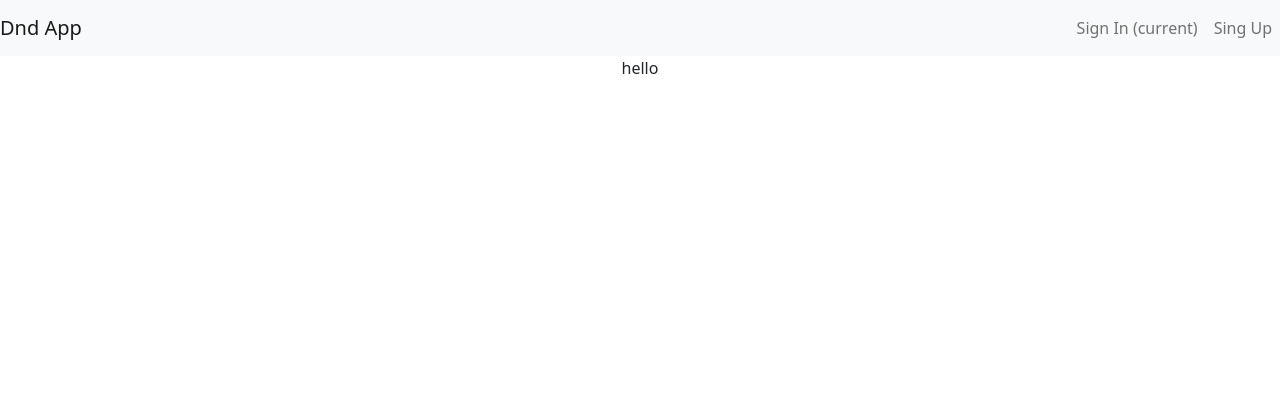
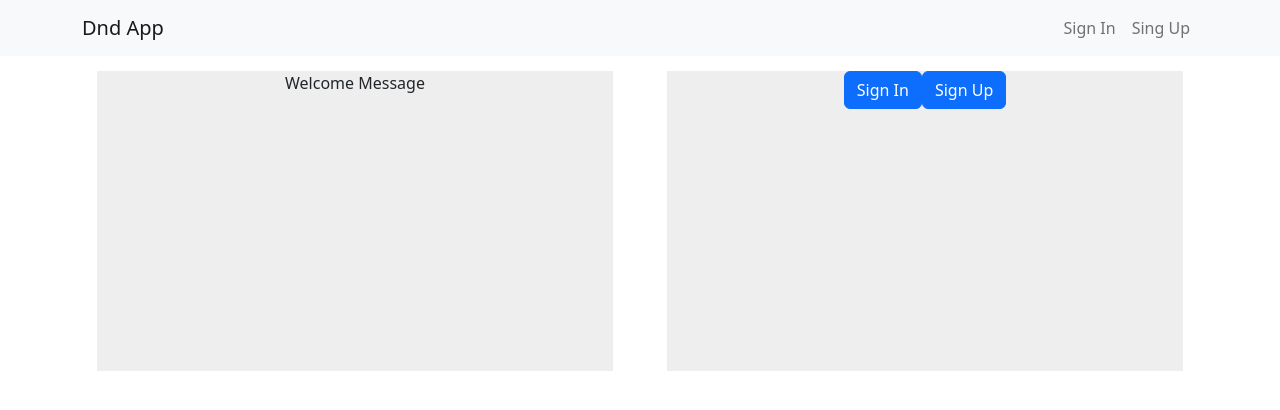
Before and after one commit to ThomasGCarpenter/D-D-Session-Summary-App, a React (Create React App) app in the folder client/: page / in a window 1280 px wide. Shown: the top 410 px of the page. Built offline with nearby package versions, Linux system fonts and the light colour scheme.

Commit message:
Improved welcome page landing UI

```diff
--- a/client/src/components/header.tsx
+++ b/client/src/components/header.tsx
@@ -1,6 +1,7 @@
 function Header(){
     return (
         <nav className="navbar navbar-expand-lg navbar-light bg-light">
+          <div className="container">
             <a className="navbar-brand" href="#">Dnd App</a>
             <button className="navbar-toggler" type="button" data-toggle="collapse" data-target="#navbarNav" aria-controls="navbarNav" aria-expanded="false" aria-label="Toggle navigation">
               <span className="navbar-toggler-icon"></span>
@@ -8,13 +9,14 @@ function Header(){
             <div className="collapse navbar-collapse" id="navbarNav">
               <ul className="navbar-nav ms-auto mb-2 mb-lg-0">
                 <li className="nav-item active">
-        <a className="nav-link" href="#">Sign In <span className="sr-only">(current)</span></a>
+                  <a className="nav-link" href="#">Sign In</a>
                 </li>
                 <li className="nav-item">
                   <a className="nav-link" href="#">Sing Up</a>
                 </li>
               </ul>
             </div>
+          </div>
         </nav>
     )
 }
--- /dev/null
+++ b/client/src/pages/welcome.css
@@ -0,0 +1,8 @@
+.welcome {
+
+}
+.welcome .welcome__module {
+    background: #eeeeee;
+    height: 300px;
+    margin: 15px;
+}
--- a/client/src/pages/welcome.tsx
+++ b/client/src/pages/welcome.tsx
@@ -1,8 +1,29 @@
 import React from 'react';
+import './welcome.css';
 
 function Welcome() {
     return(
-        <p>hello</p>
+        <div className="welcome">
+            <div className="container">
+                <div className="row">
+                    <div className="col-xs-12 col-sm-6">
+                        <div className="welcome__module">
+                            Welcome Message
+                        </div>
+                    </div>
+                    <div className="col-xs-12 col-sm-6">
+                        <div className="welcome__module">
+                            <button className="btn btn-primary">
+                                Sign In
+                            </button>
+                            <button className="btn btn-primary">
+                                Sign Up
+                            </button>
+                        </div>
+                    </div>
+                </div>
+            </div>
+        </div>
     )
 }
 
```
Lines whose indentation alone changed are shown as unchanged.
